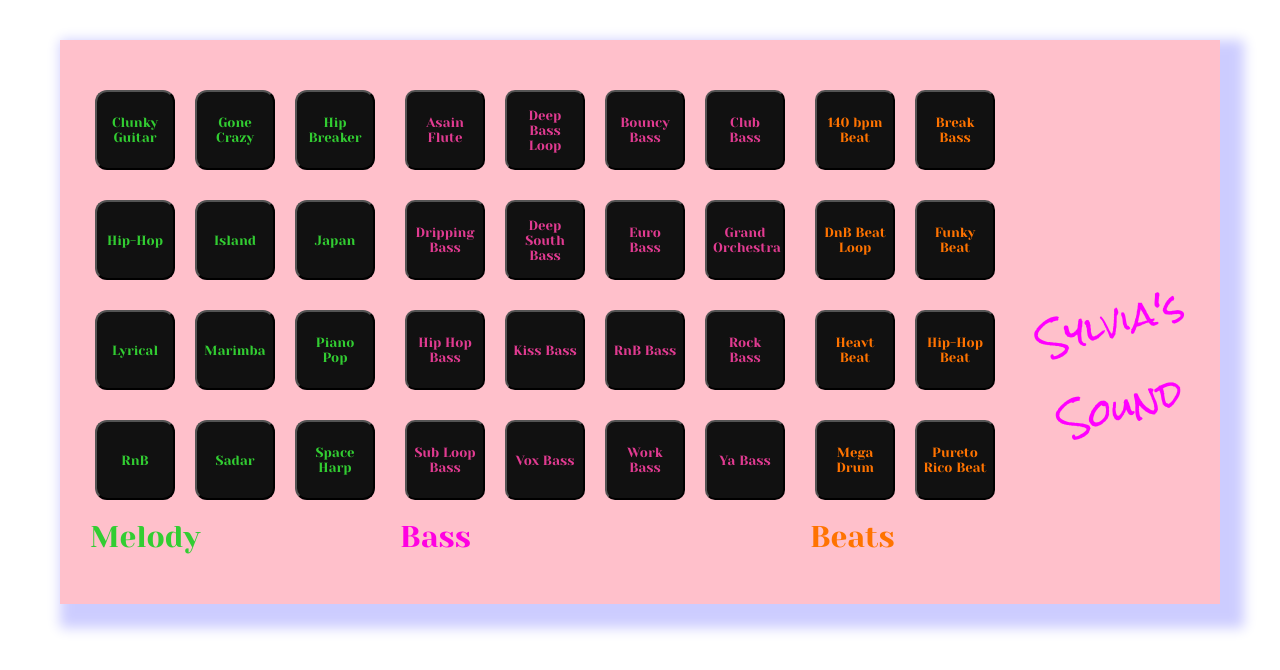
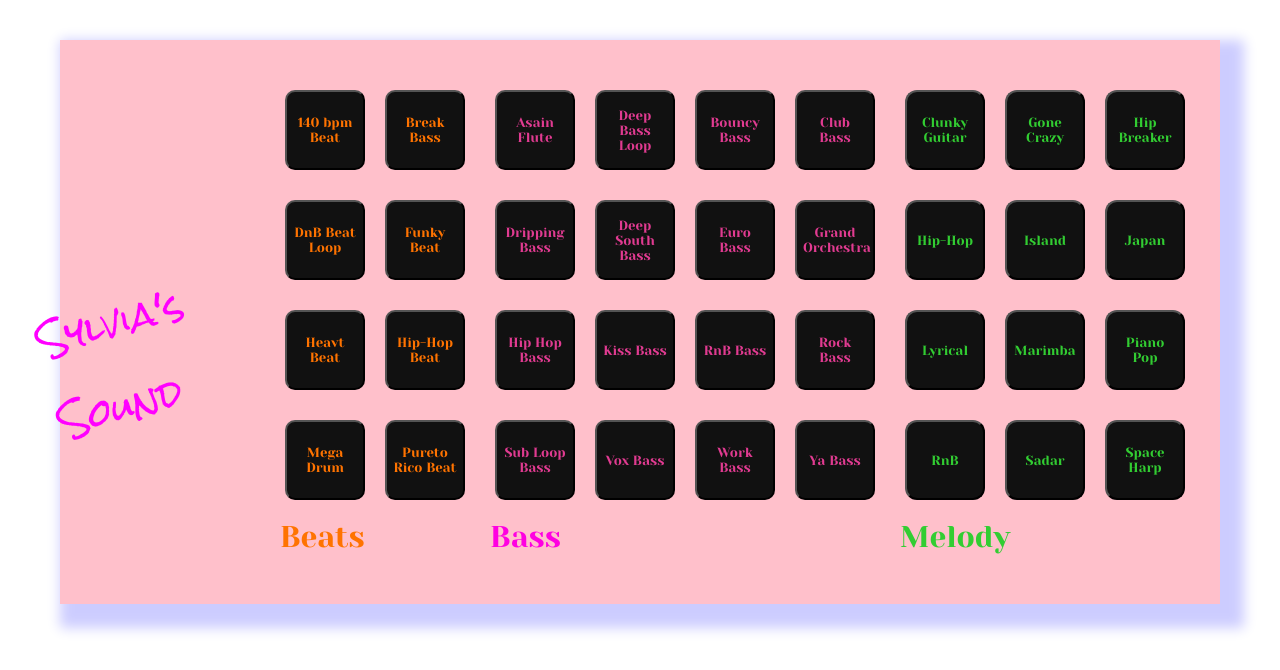
Before and after one commit to SylviaMakuch/Sound-Board, a React app: page / in a window 1280 px wide. Shown: the top 670 px of the page. Built offline with nearby package versions, Linux system fonts and the light colour scheme.

Commit message:
Update musicbox.tsx

```diff
--- a/components/musicbox.tsx
+++ b/components/musicbox.tsx
@@ -6,10 +6,11 @@ import BeatsContainer from "./beats/beats";
 
 const Container = styled.div`
     display: flex;
+    flex-direction: row-reverse;
     background-color: pink;
     width: 1100px;
     padding: 30px;
-    margin: 40px    ;
+    margin: 40px;
     box-shadow: 12px 12px 12px 12px rgba(0, 0, 255, .2);
 `;
 
@@ -20,8 +21,6 @@ const Title = styled.div`
    transform: rotate(-15deg);
    position: relative;
     top: 200px;
-    left: 90px;
-
 `;
 
 export default function MusicBox() {
```
